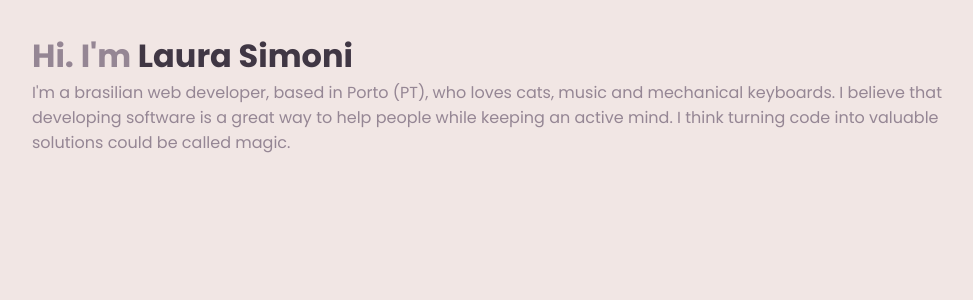
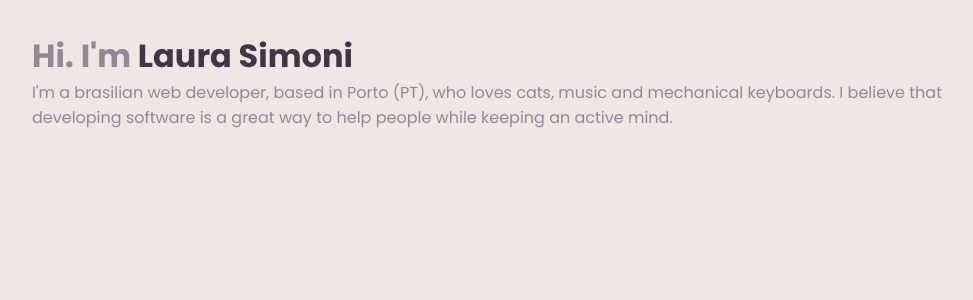
Before and after one commit to lsimonidev/lsimonidev, a Vue app: page / in a window 1280 px wide. Shown: the top 300 px of the page, without its empty margins (128-1101 px from the left). Built offline with nearby package versions, Linux system fonts and the light colour scheme.

Commit message:
minor fixes

```diff
--- a/src/App.vue
+++ b/src/App.vue
@@ -16,26 +16,19 @@ export default {
 </script>
 
 <style lang="scss">
-* {
-  margin: 0;
-  padding: 0;
-  border: 0;
-  font-size: 100%;
-  vertical-align: baseline;
-  box-sizing: border-box;
-  color: $dusk;
-}
-
 body {
   background-color: $pink;
-  margin: 0;
-  padding: 0;
-  box-sizing: border-box;
 
   .container {
+    display: flex;
+    flex-direction: column;
+    gap: 2rem;
     max-width: 64rem;
     margin: 0 auto;
-    padding: 2rem;
+    padding: 1rem;
+    @media screen and (min-width: 64rem) {
+      padding: 2rem;
+    }
   }
 }
 </style>
--- a/src/assets/main.scss
+++ b/src/assets/main.scss
@@ -8,4 +8,5 @@
   font-size: 100%;
   box-sizing: border-box;
   font-family: 'Poppins', sans-serif;
+  color: $dusk;
 }
--- a/src/components/Header.vue
+++ b/src/components/Header.vue
@@ -1,9 +1,9 @@
 <template>
   <div>
     <h1 class="header">
-      {{ intro.greeting }} <span class="special">{{ intro.myName }}</span>
+      {{ about.greeting }} <span class="special">{{ about.myName }}</span>
     </h1>
-    <p>{{ intro.intro }}</p>
+    <p>{{ about.intro }}</p>
   </div>
 </template>
 
@@ -13,7 +13,7 @@ import { mapGetters } from 'vuex';
 export default {
   name: 'Header',
   computed: {
-    ...mapGetters({ intro: 'intro' }),
+    ...mapGetters({ about: 'about' }),
   },
 };
 </script>
--- a/src/store/index.js
+++ b/src/store/index.js
@@ -1,9 +1,9 @@
 import Vuex from 'vuex';
-import intro from './modules/intro';
+import about from './modules/about';
 
 //Create store
 export default new Vuex.Store({
   modules: {
-    intro,
+    about,
   },
 });
--- /dev/null
+++ b/src/store/modules/about.js
@@ -0,0 +1,18 @@
+//import axios from 'axios';
+const state = {
+  about: {
+    myName: 'Laura Simoni',
+    greeting: "Hi. I'm",
+    intro:
+      "I'm a brasilian web developer, based in Porto (PT), who loves cats, music and mechanical keyboards. I believe that developing software is a great way to help people while keeping an active mind.",
+  },
+};
+
+const getters = {
+  about: (state) => state.about,
+};
+
+export default {
+  state,
+  getters,
+};
--- a/src/store/modules/intro.js
+++ /dev/null
@@ -1,24 +0,0 @@
-//import axios from 'axios';
-const state = {
-  intro: {
-    myName: 'Laura Simoni',
-    greeting: "Hi. I'm",
-    intro:
-      "I'm a brasilian web developer, based in Porto (PT), who loves cats, music and mechanical keyboards. I believe that developing software is a great way to help people while keeping an active mind. I think turning code into valuable solutions could be called magic.",
-  },
-};
-
-const getters = {
-  intro: (state) => state.intro,
-};
-
-const actions = {};
-
-const mutations = {};
-
-export default {
-  state,
-  getters,
-  actions,
-  mutations,
-};
```
